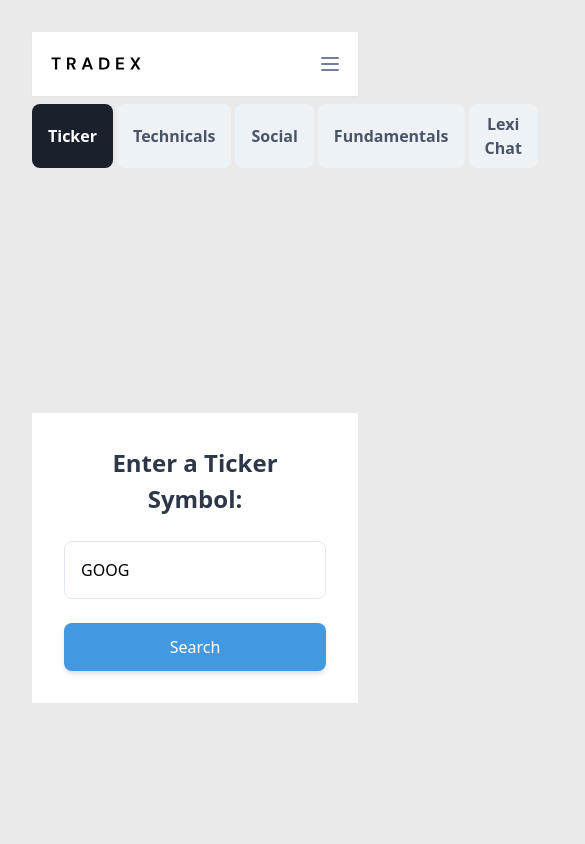
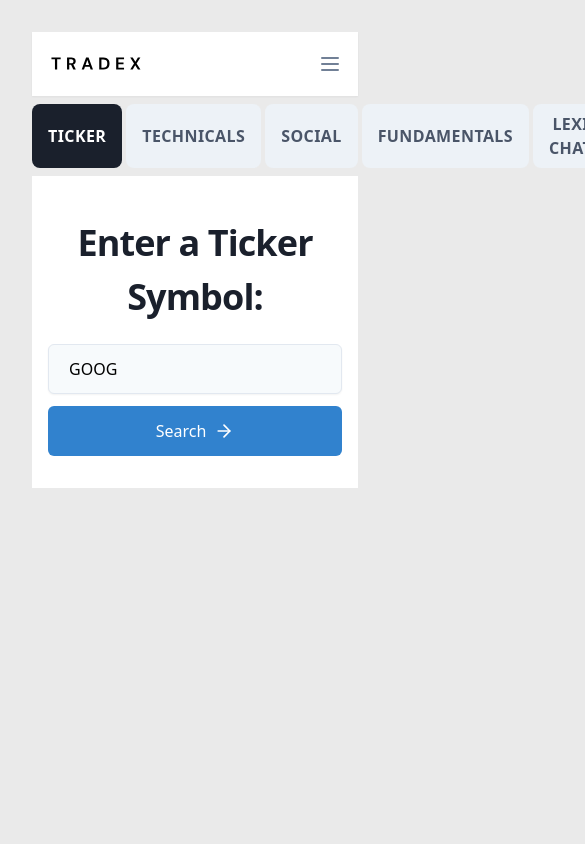
Before and after one commit to builders-weekend-tradex/tradex-frontend, a React (Vite) app: page /analytics in a window 390 px wide. Shown: the top 844 px of the page, 585 px wide, since content can reach past the window. Built offline with nearby package versions, Linux system fonts and the light colour scheme; no server answers.

Commit message:
fix: style ticker input.

```diff
--- a/src/components/analytics/TickerInput.tsx
+++ b/src/components/analytics/TickerInput.tsx
@@ -1,7 +1,7 @@
 import { useTicker } from "../../hooks/useTicker";
 import { useTranslation } from "react-i18next";
-
 import { ActiveTab } from "../../types/enums";
+import { ArrowRight } from "lucide-react";
 
 interface TickerInputProps {
   setActiveTab: (tab: ActiveTab) => void;
@@ -20,29 +20,48 @@ const TickerInput: React.FC<TickerInputProps> = ({ setActiveTab }) => {
   };
 
   return (
-    <div className="flex justify-center items-center h-full">
-      <div className="p-8 bg-white w-full flex flex-col items-center space-y-6 w-full max-w-md">
-        <label
-          htmlFor="ticker"
-          className="text-2xl text-gray-800 font-semibold"
-        >
+    <div className="relative overflow-hidden bg-white">
+      <div className="max-w-7xl mx-auto">
+        <div className="relative z-10 pb-8 sm:pb-16 md:pb-20 lg:w-full lg:pb-28 xl:pb-32">
+          <div className="mt-10 mx-auto max-w-7xl px-4 sm:mt-12 sm:px-6 lg:mt-16 lg:px-8 xl:mt-20">
+            <div className="sm:text-center lg:text-left">
+              <h1 className="text-4xl tracking-tight font-extrabold text-gray-900 sm:text-5xl md:text-6xl">
                 {t("analytics_page.ticker_input.label")}:
-        </label>
+              </h1>
+
+              <div className="mt-5 sm:mt-8 sm:flex sm:justify-center lg:justify-start">
+                <div className="sm:flex">
                   <input
-          type="text"
+                    type="email"
+                    required
                     placeholder={t("analytics_page.ticker_input.placeholder")}
+                    className="w-full bg-gray-100 px-5 py-3 border border-gray-300 shadow-sm placeholder-gray-400 focus:ring-blue-500 focus:border-blue-500 sm:max-w-xs rounded-md text-black"
                     value={ticker}
                     onChange={handleChange}
-          className="w-full p-4 border border-white/40 rounded-lg bg-white text-black placeholder-white/50 focus:border-blue-400 focus:ring focus:ring-blue-500"
                   />
+                  <div className="mt-3 sm:mt-0 sm:ml-3">
                     <button
-          className="w-full py-3 bg-blue-500 text-white rounded-lg hover:bg-blue-400 transition transform hover:scale-105 shadow-md"
                       type="button"
                       onClick={handleSearch}
+                      className="w-full flex items-center justify-center px-5 py-3 border border-transparent text-base font-medium rounded-md text-white bg-blue-600 hover:bg-blue-700 md:py-3 md:text-lg md:px-6"
                     >
                       {t("analytics_page.ticker_input.button")}
+                      <ArrowRight className="ml-2 h-5 w-5" />
                     </button>
                   </div>
+                </div>
+              </div>
+            </div>
+          </div>
+        </div>
+      </div>
+      {/* <div className="hidden lg:block lg:absolute lg:inset-y-0 lg:right-0 lg:w-1/2">
+      <img
+        className="h-56 w-full object-cover sm:h-72 md:h-96 lg:w-full lg:h-full"
+        src=""
+        alt="Trading dashboard"
+      />
+    </div> */}
     </div>
   );
 };
--- a/src/components/analytics/technicals/TechnicalsTab.tsx
+++ b/src/components/analytics/technicals/TechnicalsTab.tsx
@@ -28,7 +28,7 @@ const TechnicalsTab: React.FC = () => {
   }, []); // Only runs once on mount
 
   return (
-    <div className="min-h-full h-full w-full mt-2">
+    <div className="min-h-full h-full w-full">
       {isLoading ? (
         <div className="flex justify-center items-center min-h-full h-full">
           <img
@@ -39,71 +39,85 @@ const TechnicalsTab: React.FC = () => {
         </div>
       ) : (
         <>
-          <div className="grid grid-cols-1 gap-6">
-            <h2 className="text-2xl text-gray-800 font-semibold shadow-md p-4 bg-white mt-4">
-              Technical Analysis
-            </h2>
-            <div className="bg-white p-4 shadow-md space-y-4 gap-6 w-full">
-              <div className="bg-white p-4 space-y-4 mt-4 mb-4">
-                <TechnicalAnalysis />
-              </div>
+          <div className="grid grid-cols-1 ">
+            <div className="bg-white p-4 shadow-sm space-y-4 col-span-2">
+              <h2 className="text-3xl leading-8 font-extrabold tracking-tight text-gray-900 sm:text-4xl p-6">
+                Technical Analysis
+              </h2>
             </div>
+            {/* <div className="bg-white p-4 shadow-sm space-y-4 gap-6 w-full"> */}
+            <div className="bg-white p-4 space-y-4 mt-4 w-full">
+              <TechnicalAnalysis />
+            </div>
+            {/* </div> */}
           </div>
 
-          <div className="grid md:grid-cols-1 lg:grid-cols-2 gap-6">
-            <div className="bg-white p-4 shadow-md space-y-4 col-span-2  mt-4 mb-4">
-              <h2 className="text-2xl text-gray-800 font-semibold">
+          <div className="grid md:grid-cols-1 lg:grid-cols-2 gap-4">
+            <div className="bg-white p-4 shadow-sm space-y-4 col-span-2 mt-4">
+              <h2 className="text-3xl leading-8 font-extrabold tracking-tight text-gray-900 sm:text-4xl p-6">
                 Technical Indicators
               </h2>
             </div>
-            <div className="bg-white p-6 shadow-md space-y-4 place-items-center">
-              <h2 className="text-xl text-gray-800 font-semibold">
+            <div className="bg-white p-6 shadow-sm space-y-4 place-items-center">
+              <h2 className="text-base text-blue-600 font-semibold tracking-wide uppercase">
                 Price Trend
               </h2>
               <PriceTrendChart shouldFetch={shouldFetch} />
             </div>
 
-            <div className="bg-white p-6 shadow-md space-y-4 place-items-center">
-              <h2 className="text-xl text-gray-800 font-semibold">Volume</h2>
+            <div className="bg-white p-6 shadow-sm space-y-4 place-items-center">
+              <h2 className="text-base text-blue-600 font-semibold tracking-wide uppercase">
+                Volume
+              </h2>
               <VolumeChart shouldFetch={shouldFetch} />
             </div>
 
-            <div className="bg-white p-6 shadow-md space-y-4 place-items-center">
-              <h2 className="text-xl text-gray-800 font-semibold">MACD</h2>
+            <div className="bg-white p-6 shadow-sm space-y-4 place-items-center">
+              <h2 className="text-base text-blue-600 font-semibold tracking-wide uppercase">
+                MACD
+              </h2>
               <MACDChart shouldFetch={shouldFetch} />
             </div>
 
-            <div className="bg-white p-6 shadow-md space-y-4 place-items-center">
-              <h2 className="text-xl text-gray-800 font-semibold">RSI</h2>
+            <div className="bg-white p-6 shadow-sm space-y-4 place-items-center">
+              <h2 className="text-base text-blue-600 font-semibold tracking-wide uppercase">
+                RSI
+              </h2>
               <RSIChart shouldFetch={shouldFetch} />
             </div>
 
-            <div className="bg-white p-6 shadow-md space-y-4 place-items-center">
-              <h2 className="text-xl text-gray-800 font-semibold">
+            <div className="bg-white p-6 shadow-sm space-y-4 place-items-center">
+              <h2 className="text-base text-blue-600 font-semibold tracking-wide uppercase">
                 Bollinger Bands
               </h2>
               <BollingerBandsChart shouldFetch={shouldFetch} />
             </div>
 
-            <div className="bg-white p-6 shadow-md space-y-4 place-items-center">
-              <h2 className="text-xl text-gray-800 font-semibold">
+            <div className="bg-white p-6 shadow-sm space-y-4 place-items-center">
+              <h2 className="text-base text-blue-600 font-semibold tracking-wide uppercase">
                 Stochastic Oscillator
               </h2>
               <StochasticOscillatorChart shouldFetch={shouldFetch} />
             </div>
 
-            <div className="bg-white p-6 shadow-md space-y-4 place-items-center">
-              <h2 className="text-xl text-gray-800 font-semibold">Williams</h2>
+            <div className="bg-white p-6 shadow-sm space-y-4 place-items-center">
+              <h2 className="text-base text-blue-600 font-semibold tracking-wide uppercase">
+                Williams
+              </h2>
               <WilliamsChart shouldFetch={shouldFetch} />
             </div>
 
-            <div className="bg-white p-6 shadow-md space-y-4 place-items-center">
-              <h2 className="text-xl text-gray-800 font-semibold">ADX</h2>
+            <div className="bg-white p-6 shadow-sm space-y-4 place-items-center">
+              <h2 className="text-base text-blue-600 font-semibold tracking-wide uppercase">
+                ADX
+              </h2>
               <ADXChart shouldFetch={shouldFetch} />
             </div>
 
-            <div className="bg-white p-6 shadow-md space-y-4 col-span-2 place-items-center mb-4">
-              <h2 className="text-xl text-gray-800 font-semibold">CMF</h2>
+            <div className="bg-white p-6 shadow-sm space-y-4 col-span-2 place-items-center mb-4">
+              <h2 className="text-base text-blue-600 font-semibold tracking-wide uppercase">
+                CMF
+              </h2>
               <CMFChart shouldFetch={shouldFetch} />
             </div>
           </div>
--- a/src/components/pages/AnalyticsPage.tsx
+++ b/src/components/pages/AnalyticsPage.tsx
@@ -22,8 +22,8 @@ const AnalyticsPage: React.FC = () => {
         <button
           className={`flex-1 px-4 py-2 hover:bg-gray-900 rounded-lg font-bold focus:outline-none ${
             activeTab === ActiveTab.TickerInput
-              ? "bg-gray-900 text-white"
-              : "bg-gray-800 text-white"
+              ? "bg-gray-900 text-white text-base font-semibold tracking-wide uppercase"
+              : "bg-gray-800 text-white text-base font-semibold tracking-wide uppercase"
           }`}
           onClick={() => handleSetActiveTab(ActiveTab.TickerInput)}
         >
@@ -32,8 +32,8 @@ const AnalyticsPage: React.FC = () => {
         <button
           className={`flex-1 px-4 py-2 hover:bg-gray-100 rounded-lg font-bold focus:outline-none ${
             activeTab === ActiveTab.Technicals
-              ? "bg-white text-gray-700"
-              : "bg-gray-200 text-gray-700"
+              ? "bg-white text-gray-700 text-base font-semibold tracking-wide uppercase"
+              : "bg-gray-200 text-gray-700 text-base font-semibold tracking-wide uppercase"
           }`}
           onClick={() => handleSetActiveTab(ActiveTab.Technicals)}
         >
@@ -42,8 +42,8 @@ const AnalyticsPage: React.FC = () => {
         <button
           className={`flex-1 px-4 py-2 hover:bg-gray-100 rounded-lg font-bold focus:outline-none ${
             activeTab === ActiveTab.Social
-              ? "bg-white text-gray-700"
-              : "bg-gray-200 text-gray-700"
+              ? "bg-white text-gray-700 text-base font-semibold tracking-wide uppercase"
+              : "bg-gray-200 text-gray-700 text-base font-semibold tracking-wide uppercase"
           }`}
           onClick={() => handleSetActiveTab(ActiveTab.Social)}
         >
@@ -52,8 +52,8 @@ const AnalyticsPage: React.FC = () => {
         <button
           className={`flex-1 px-4 py-2 hover:bg-gray-100 rounded-lg font-bold focus:outline-none ${
             activeTab === ActiveTab.Fundamentals
-              ? "bg-white text-gray-700"
-              : "bg-gray-200 text-gray-700"
+              ? "bg-white text-gray-700 text-base font-semibold tracking-wide uppercase"
+              : "bg-gray-200 text-gray-700 text-base font-semibold tracking-wide uppercase"
           }`}
           onClick={() => handleSetActiveTab(ActiveTab.Fundamentals)}
         >
@@ -62,8 +62,8 @@ const AnalyticsPage: React.FC = () => {
         <button
           className={`flex-1 px-4 py-2 hover:bg-gray-100 rounded-lg font-bold focus:outline-none ${
             activeTab === ActiveTab.LexiChat
-              ? "bg-white text-gray-700"
-              : "bg-gray-200 text-gray-700"
+              ? "bg-white text-base font-semibold tracking-wide uppercase text-gray-700"
+              : "bg-gray-200 text-base font-semibold tracking-wide uppercase text-gray-700"
           }`}
           onClick={() => handleSetActiveTab(ActiveTab.LexiChat)}
         >
```
Lines whose indentation alone changed are shown as unchanged.
